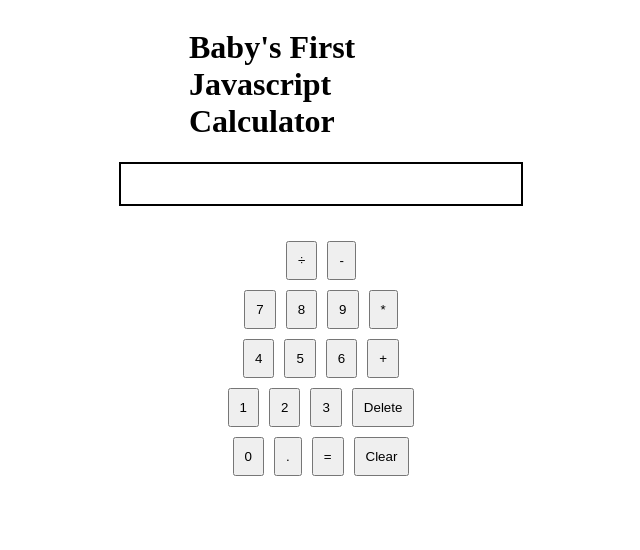
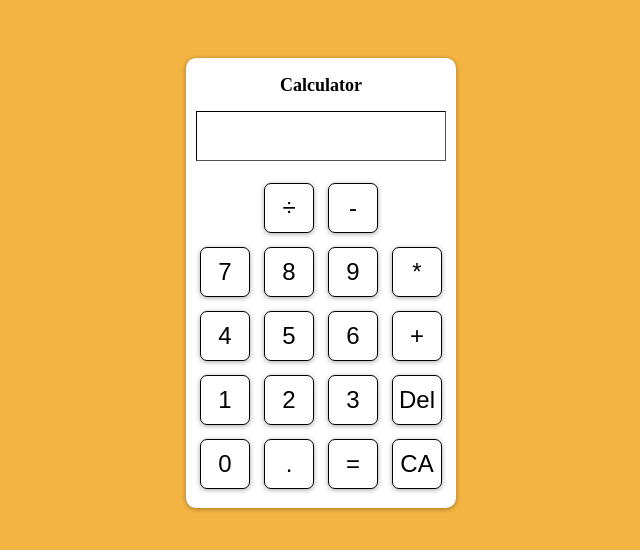
Before and after one commit to aurelius250/calculator, a plain HTML site: page index.html in a window 1280 px wide. Shown: the whole page, without its empty margins (319-959 px from the left). Drawn offline with Linux system fonts and the light colour scheme.

Commit message:
Fix first element operator bug, aesthetics add

```diff
--- a/calculator.js
+++ b/calculator.js
@@ -42,7 +42,6 @@ function calculate() {
 
     let displayArray = [];
     const screen = document.getElementsByClassName("screenDigits")[0];
-    addToScreen(displayArray);
 
     const allButtons = Array.from(document.querySelectorAll("button"));
     let buttonPressed;
@@ -54,7 +53,6 @@ function calculate() {
         buttonPress();
         });
     }
-
 
     function orderOfOperations(displayArray) {
 
@@ -72,6 +70,10 @@ function calculate() {
                     continue;
                 }
 
+                if(!numCheck(displayArray[i-1])){
+                    displayArray.shift();
+                    continue;
+                }
                 if(!displayArray[prevElementIndex]) {
 
                    if(element == "-") {
@@ -175,14 +177,13 @@ function calculate() {
         screen.textContent = "";
 
         for(operand of displayArray) {
-            screen.textContent += operand.toString();
+            screen.textContent += operand.toString() + " ";
         }
         console.log(displayArray);
     }
 
     // Resets memory/screen
     function clearScreen() {
-
         displayArray.length = 0;
         screen.textContent = "";
         return;
@@ -269,7 +270,7 @@ function calculate() {
     function addToCalculations(buttonPressed, displayArray) {
 
         if(displayArray.length == 0) {
-            if(buttonPressed == "Delete") {
+            if(buttonPressed == "Del" || buttonPressed == "CA") {
                 return;
             }
             displayArray[0] = buttonPressed;
@@ -278,7 +279,7 @@ function calculate() {
         }
 
         switch(buttonPressed) {
-            case "Clear":
+            case "CA":
                 clearScreen();
                 return;
 
@@ -289,7 +290,7 @@ function calculate() {
                 orderOfOperations(displayArray);
                 return;
 
-            case "Delete":
+            case "Del":
                 deleteElement();
                 return;
         }
--- a/index.html
+++ b/index.html
@@ -9,14 +9,16 @@
     <script src="calculator.js" defer></script>
 </head>
 <body>
+    <div id = "outerOuterContainer">
         <div id ="outerContainer">
             <div class = "calculatorHeader">
-            <h1> Baby's First Javascript Calculator</h1>
+                <h2> Calculator</h2>
             </div>
 
+            <div id ="outerCalculatorScreen">
                 <div id = "calculatorScreen">
-            <h2 class = "screenDigits">
-            </h2>
+                <h2 class = "screenDigits"> </h2>
+                </div>
             </div>
 
             <div class = "buttonRow">
@@ -47,7 +49,7 @@
                 <button class = "button">1</button>
                 <button class = "button">2</button>
                 <button class = "button">3</button>
-            <button class = "button">Delete</button>
+                <button class = "button">Del</button>
 
             </div>
 
@@ -55,9 +57,10 @@
                 <button class = "button">0</button>
                 <button class = "button">.</button>
                 <button class = "button">=</button>
-            <button class = "button">Clear</button>
+                <button class = "button">CA</button>
             </div>
 
         </div>
+    </div>
 </body>
 </html>
--- a/styles.css
+++ b/styles.css
@@ -2,29 +2,71 @@
     box-sizing: border-box;
 }
 
+body {
+    background-color: #f3b442;
+
+}
+
+#outerOuterContainer {
+    display:flex;
+    justify-content: center;
+    align-items: flex-start;
+    padding-top: 50px;
+}
+
 .screenDigits {
 
+}
+.button:active {
+    background-color: white;
+    box-shadow: 0 5px #666;
+    transform: translateY(4px);
 }
 .button {
     display:flex;
     align-items: center;
     justify-content: center;
     padding: 10px;
-    margin: 5px;
+    padding-left: 15px;
+    padding-right: 15px;
+    margin:7px;
+    width: 50px;
+    font-size: 1.5em;
+    background-color: white;
+    border-radius: 7px;
+    box-shadow: 0 1px 6px rgba(0, 0, 0, 0.12), 0 1px 4px rgba(0, 0, 0, 0.24);
+    border: solid 1px;
 }
 .calculatorHeader {
     display:flex;
     justify-content: center;
     align-items: center;
+    font-size: 0.75em;
 }
+
+#calculatorScreen h2 {
+    margin:0;
+    flex: 0;
+    word-break: break-all;
+}
+
+#outerCalculatorScreen {
+    width: 250px;
+    border: 1.7px black inset;
+    background-color: white;
+    min-height: 50px;
+    margin-bottom: 15px;
+}
+
 #calculatorScreen {
-    border: 2px black solid;
-    display:flex;
-    padding-left: 200px;
-    padding-right: 200px;
-    align-items: center;
-    justify-content: center;
-    margin-bottom: 30px;
+
+    display:inline-block;
+    border-radius: 7px;
+    justify-content: flex-end;
+    max-width: fit-content;
+    max-height: fit-content;
+    padding-top: 10px;
+    padding-bottom: 5px;
 }
 .buttonRow {
     display:flex;
@@ -32,10 +74,15 @@
 }
 #outerContainer {
     display:flex;
-    margin-left: 500px;
-    margin-right:500px;
+    border-radius: 10px;
+    box-shadow: 0 1px 6px rgba(0, 0, 0, 0.12), 0 1px 4px rgba(0, 0, 0, 0.24);
+    border: white solid 2px;
+    background-color: white;
     align-items: center;
     flex-direction: column;
+    padding-bottom: 10px;
+    padding-left: 5px;
+    padding-right:5px;
 }
 
 .header {
```
Lines whose indentation alone changed are shown as unchanged.
